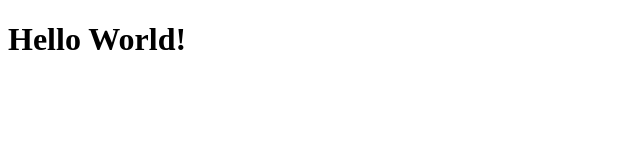
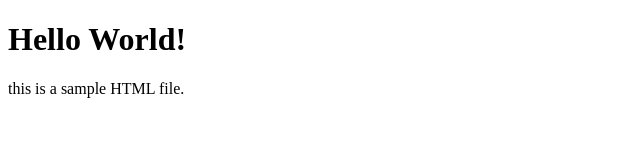
Before and after one commit to Nareshsagar7989/full_stack_web_development_with_AI_tools, a plain HTML site: page index.html in a window 1280 px wide. Shown: the whole page, without its empty margins (0-640 px from the left). Drawn offline with Linux system fonts and the light colour scheme.

Commit message:
added para tag

```diff
--- a/index.html
+++ b/index.html
@@ -7,5 +7,6 @@
 </head>
 <body>
     <h1>Hello World!</h1>
+    <p>this is a sample HTML file.</p>
 </body>
 </html>
```
